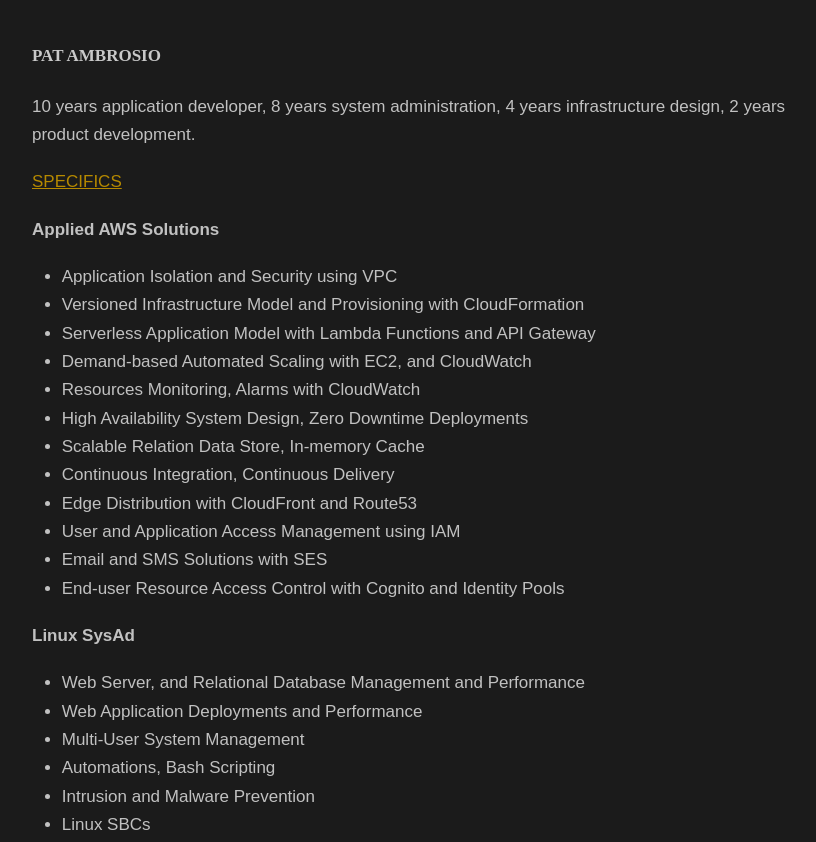
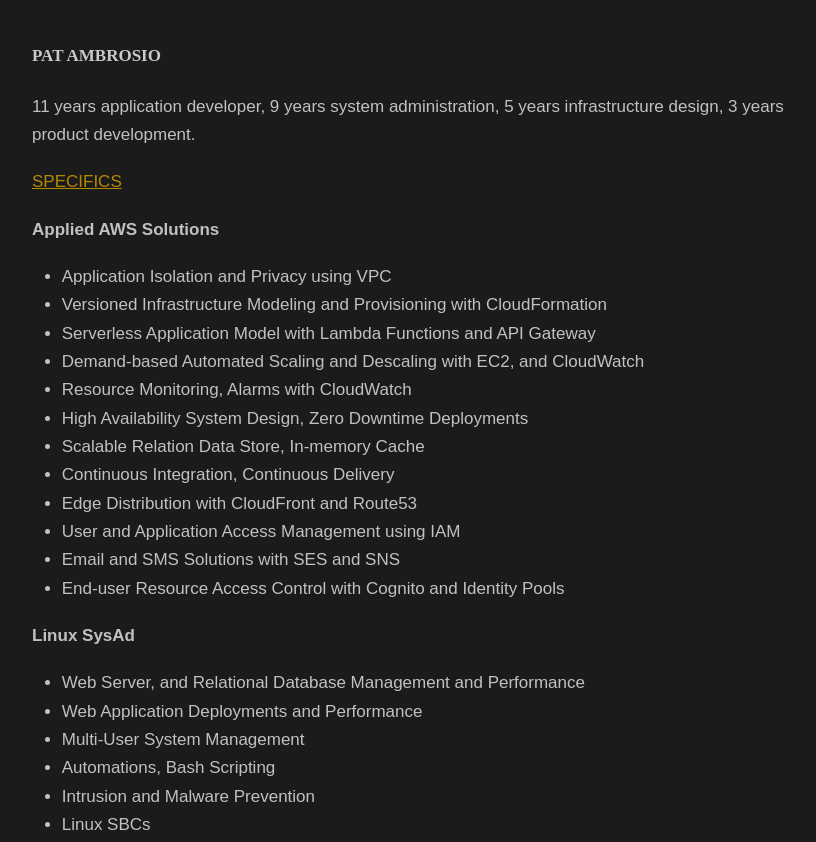
Before and after one commit to hmngwy/blog, a plain HTML site: page static/about.html in a window 1280 px wide. Shown: the top 842 px of the page, without its empty margins (96-912 px from the left). Drawn offline with nearby package versions, Linux system fonts and the light colour scheme; a web font is replaced by a local one.

Commit message:
Updates and adjustments

```diff
--- a/static/about.html
+++ b/static/about.html
@@ -77,23 +77,23 @@
         <article>
         <div class="heading"><a href="/about.html"><h1 class="title">Pat Ambrosio</h1></a></div>
           <div class="contents">
-              <p>10 years application developer, 8 years system administration, 4 years infrastructure design, 2 years product development.<p>
+              <p>11 years application developer, 9 years system administration, 5 years infrastructure design, 3 years product development.<p>
 
               <p><a href="/specifics.html">SPECIFICS</a></p>
 
               <h3>Applied AWS Solutions</h3>
               <ul>
-                  <li>Application Isolation and Security using VPC</li>
-                  <li>Versioned Infrastructure Model and Provisioning with CloudFormation</li>
+                  <li>Application Isolation and Privacy using VPC</li>
+                  <li>Versioned Infrastructure Modeling and Provisioning with CloudFormation</li>
                   <li>Serverless Application Model with Lambda Functions and API Gateway</li>
-                  <li>Demand-based Automated Scaling with EC2, and CloudWatch</li>
-                  <li>Resources Monitoring, Alarms with CloudWatch</li>
+                  <li>Demand-based Automated Scaling and Descaling with EC2, and CloudWatch</li>
+                  <li>Resource Monitoring, Alarms with CloudWatch</li>
                   <li>High Availability System Design, Zero Downtime Deployments</li>
                   <li>Scalable Relation Data Store, In-memory Cache</li>
                   <li>Continuous Integration, Continuous Delivery</li>
                   <li>Edge Distribution with CloudFront and Route53</li>
                   <li>User and Application Access Management using IAM</li>
-                  <li>Email and SMS Solutions with SES</li>
+                  <li>Email and SMS Solutions with SES and SNS</li>
                   <li>End-user Resource Access Control with Cognito and Identity Pools</li>
               </ul>
 
```
